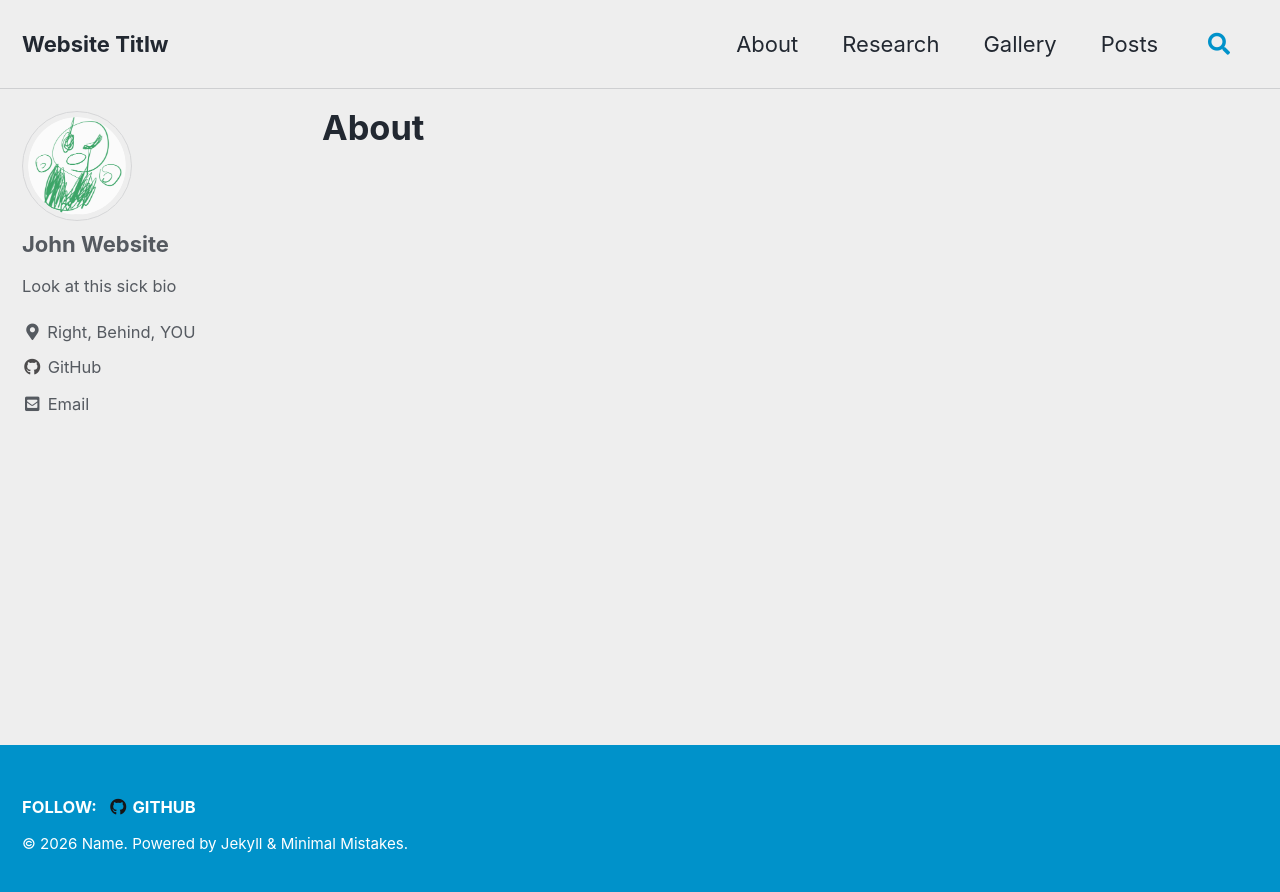
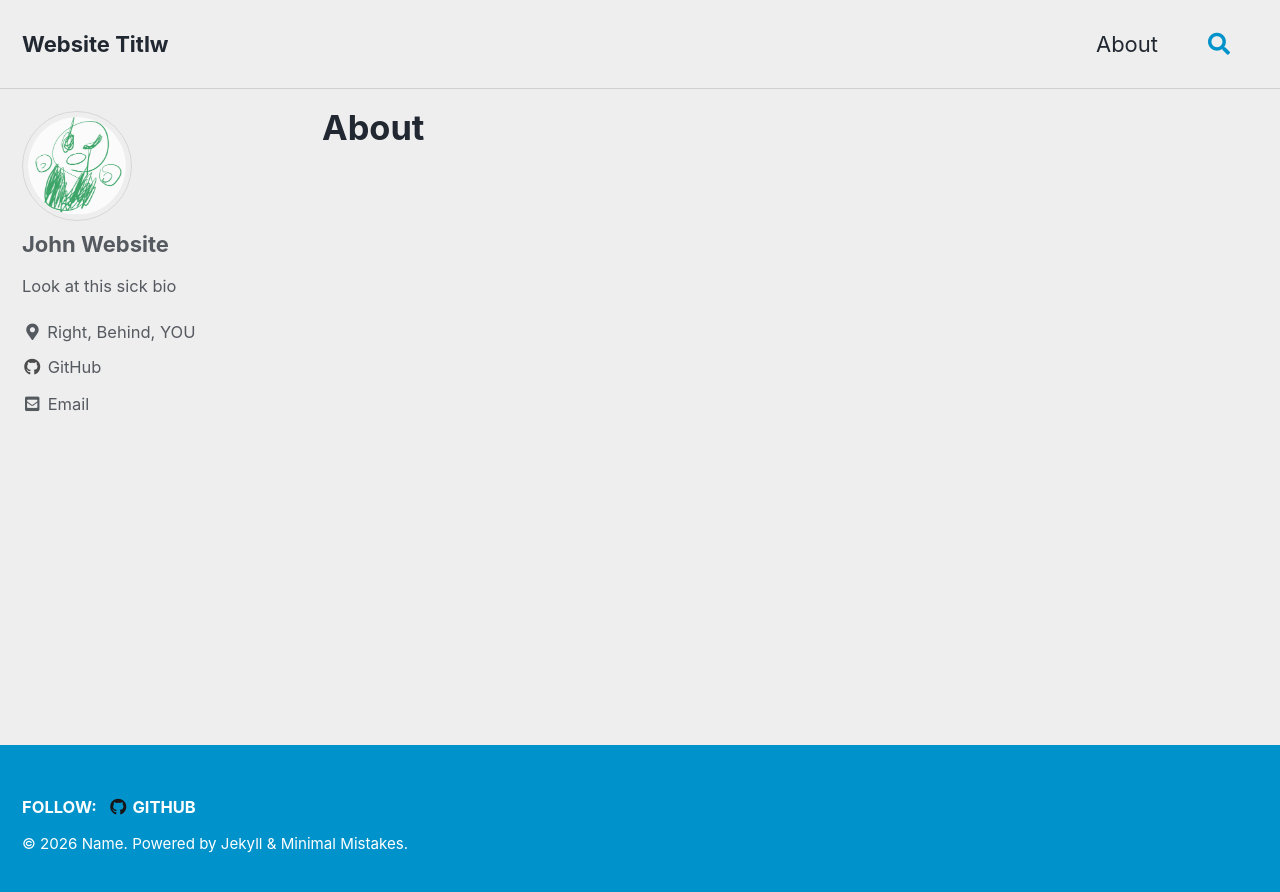
Before and after one commit to denial-gh/denial-gh.github.io, a Jekyll site: the page built from about.html, in a window 1280 px wide. Shown: the top 892 px of the page. Built offline with Jekyll 4.4.1, drawn with Linux system fonts in a browser that asks for light colours; cached includes are drawn as plain includes.

Commit message:
Update navigation.yml

```diff
--- a/_data/navigation.yml
+++ b/_data/navigation.yml
@@ -2,9 +2,3 @@
 main:
   - title: "About"
     url: /
-  - title: "Research"
-    url: /research/
-  - title: "Gallery"
-    url: /gallery/
-  - title: "Posts"
-    url: /posts/
```
